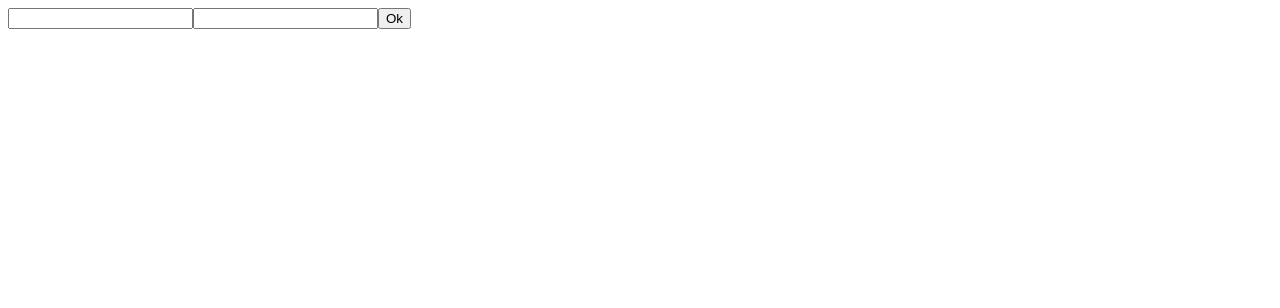
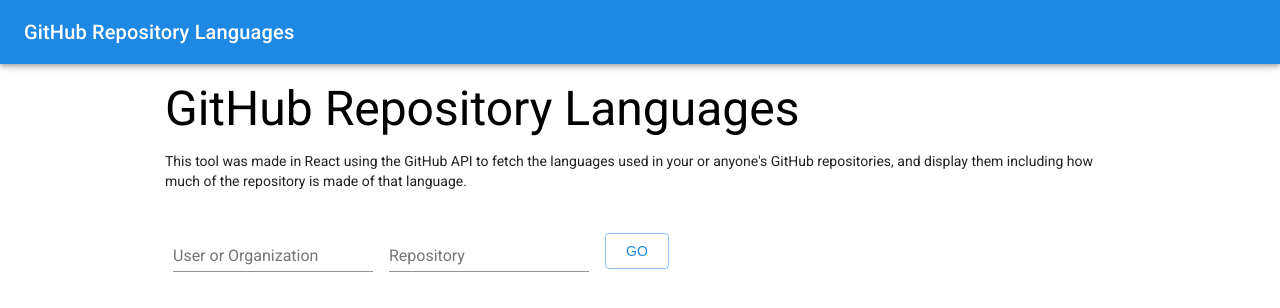
Before and after one commit to hparcells/github-repo-langs, a React app: page / in a window 1280 px wide. Shown: the top 308 px of the page. Built offline with nearby package versions, Linux system fonts and the light colour scheme.

Commit message:
Nice Layout with Material UI

```diff
--- a/package.json
+++ b/package.json
@@ -10,6 +10,7 @@
   "dependencies": {
     "@babel/core": "^7.2.2",
     "@babel/preset-react": "^7.0.0",
+    "@material-ui/core": "^3.9.2",
     "babel-eslint": "^10.0.1",
     "babel-loader": "^8.0.5",
     "css-loader": "^2.1.0",
@@ -20,6 +21,7 @@
     "html-webpack-plugin": "^3.2.0",
     "mini-css-extract-plugin": "^0.5.0",
     "node-sass": "^4.11.0",
+    "pretty-bytes": "^5.1.0",
     "react": "^16.7.0",
     "react-dom": "^16.7.0",
     "react-hot-loader": "^4.6.5",
--- a/src/components/App.jsx
+++ b/src/components/App.jsx
@@ -1,5 +1,31 @@
 import React, { Component } from 'react';
 import { hot } from 'react-hot-loader/root';
+import AppBar from '@material-ui/core/AppBar';
+import Toolbar from '@material-ui/core/Toolbar';
+import Typography from '@material-ui/core/Typography';
+import TextField from '@material-ui/core/TextField';
+import Button from '@material-ui/core/Button';
+import Card from '@material-ui/core/Card';
+import CardActions from '@material-ui/core/CardActions';
+import CardContent from '@material-ui/core/CardContent';
+import { withStyles } from '@material-ui/core/styles';
+
+import RepoData from './RepoData';
+
+const styles = (theme) => ({
+  root: {
+    flexGrow: 1
+  },
+  textField: {
+    marginLeft: theme.spacing.unit,
+    marginRight: theme.spacing.unit,
+    width: 200
+  },
+  button: {
+    margin: theme.spacing.unit,
+    marginTop: '25px'
+  }
+});
 
 class App extends Component {
   constructor(props) {
@@ -8,41 +34,67 @@
     this.state =  {
       username: '',
       repo: '',
-      languages: []
+      languages: {}
     };
   }
 
   handleUsernameChange() {
-    this.setState({username: event.target.value});
+    this.setState({ username: event.target.value });
   }
 
   handleRepoChange() {
-    this.setState({repo: event.target.value});
+    this.setState({ repo: event.target.value });
   }
 
   fetchRepo() {
     fetch(`https://api.github.com/repos/${this.state.username}/${this.state.repo}/languages?access_token=${process.env.GITHUB_AUTH_TOKEN}`).then((r) => r.json()).then((parsedJSON) => {
-      this.setState({languages: Object.keys(parsedJSON)});
+      this.setState({languages: parsedJSON});
     });
   }
 
   render() {
+    const { classes } = this.props;
+
     return (
-      <div>
-        <input type="name" name="name" onChange={this.handleUsernameChange.bind(this)} />
-        <input type="repo" name="repo" onChange={this.handleRepoChange.bind(this)} />
-        <button onClick={this.fetchRepo.bind(this)}>Ok</button>
+      <div className={classes.root}>
+        <AppBar id='main-app-bar' position="static" color="primary">
+          <Toolbar>
+            <Typography variant="h6" color="inherit">
+              GitHub Repository Languages
+            </Typography>
+          </Toolbar>
+        </AppBar>
 
-        <ul>
-          {
-            this.state.languages.map((language) => {
-              return <li>{language}</li>;
-            })
-          }
-        </ul>
+        <div id="appContent">
+          <Typography variant="h3" color="inherit" gutterBottom>GitHub Repository Languages</Typography>
+          <Typography paragraph>This tool was made in React using the GitHub API to fetch the languages used in your or anyone's GitHub repositories, and display them including how much of the repository
+            is made of that language.
+          </Typography>
+          <TextField
+            id="name"
+            label="User or Organization"
+            className={classes.textField}
+            value={this.state.username}
+            onChange={this.handleUsernameChange.bind(this)}
+            margin="normal"
+          />
+          <TextField
+            id="repo"
+            label="Repository"
+            className={classes.textField}
+            value={this.state.repo}
+            onChange={this.handleRepoChange.bind(this)}
+            margin="normal"
+          />
+          <Button variant="outlined" color="primary" className={classes.button} onClick={this.fetchRepo.bind(this)}>
+            Go
+          </Button>
+
+          <RepoData languages={this.state.languages} />
+        </div>
       </div>
     );
   }
 }
 
-export default hot(App);
+export default hot(withStyles(styles)(App));
--- /dev/null
+++ b/src/components/RepoData.jsx
@@ -0,0 +1,17 @@
+import React, { Component } from 'react';
+
+class RepoData extends Component {
+  render() {
+    return (
+      <ul>
+        {
+          Object.keys(this.props.languages).map((language) => {
+            return <li>{ language }</li>;
+          })
+        }
+      </ul>
+    );
+  }
+}
+
+export default RepoData;
--- a/src/css/style.scss
+++ b/src/css/style.scss
@@ -1,3 +1,17 @@
 * {
   font-family: sans-serif;
+  box-sizing: border-box;
 }
+
+body {
+  margin: 0;
+}
+
+#main-app-bar {
+  margin-bottom: 20px;
+}
+#appContent {
+  max-width: 950px;
+  margin-right: auto;
+  margin-left: auto;
+}
--- a/src/index.html
+++ b/src/index.html
@@ -6,6 +6,8 @@
         <meta http-equiv="X-UA-Compatible" content="ie=edge">
 
         <title>GitHub Repository Languages</title>
+
+        <link rel="stylesheet" href="https://fonts.googleapis.com/css?family=Roboto:300,400,500">
     </head>
 
     <body>
--- a/src/index.js
+++ b/src/index.js
@@ -1,12 +1,24 @@
 import React from 'react';
 import ReactDOM from 'react-dom';
+import MuiThemeProvider from '@material-ui/core/styles/MuiThemeProvider';
+import { createMuiTheme } from '@material-ui/core/styles';
 
 import App from './components/App';
 
 import './css/style.scss';
 
+const theme = createMuiTheme({
+  palette: {
+    primary: {
+      main: '#1e88e5'
+    }
+  }
+});
+
 ReactDOM.render(
-  <App />,
+  <MuiThemeProvider theme={theme}>
+    <App />
+  </MuiThemeProvider>,
 
   document.getElementById('root')
 );
```
Also changed, not shown: 1 other file (tests, documents, lock files or other folders).
